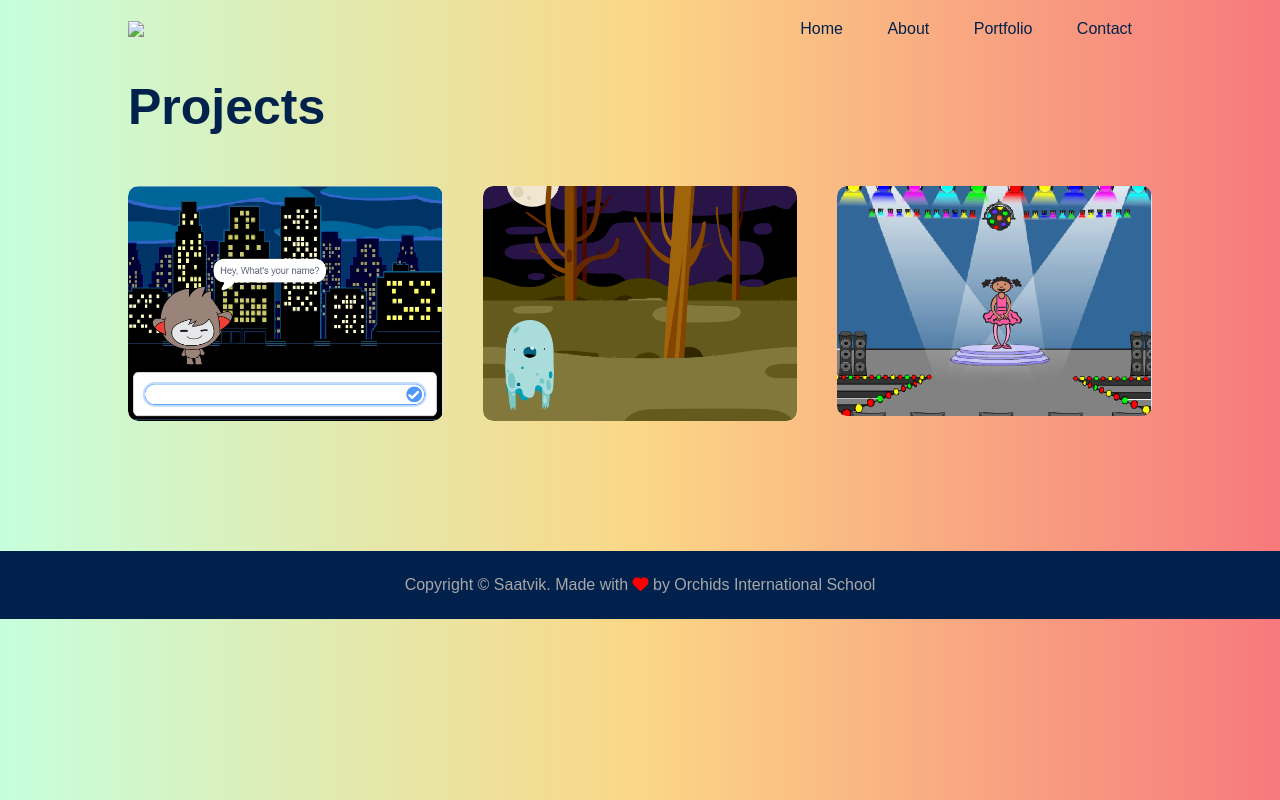
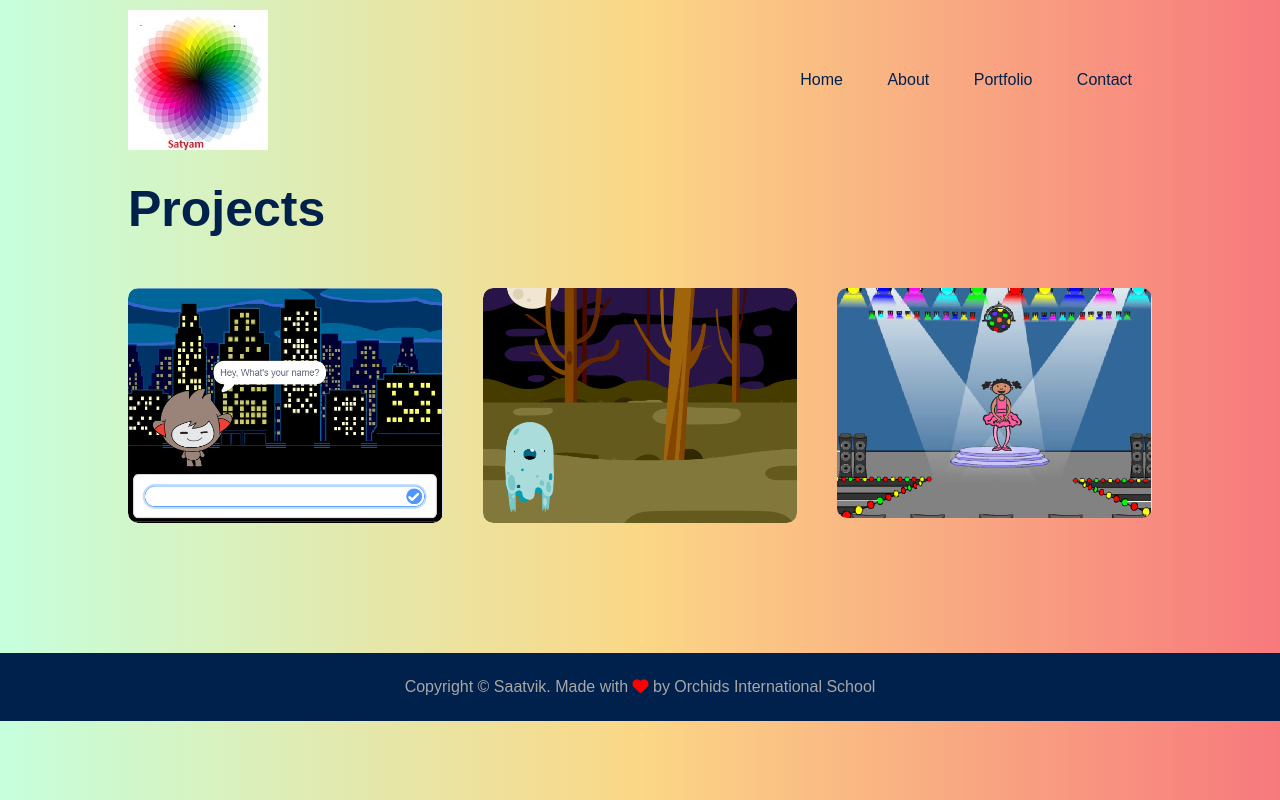
Before and after one commit to rmaitheli/My-First-Portfolio-Website, a plain HTML site: page portfolio.html in a window 1280 px wide. Drawn offline with Linux system fonts and the light colour scheme; a web font is replaced by a local one.

Commit message:
Update portfolio.html

```diff
--- a/portfolio.html
+++ b/portfolio.html
@@ -12,7 +12,7 @@
    <!-- Header Section -->
    <header>
     <nav>
-            <img src="logo.jpg" class="logo">
+            <img src="wheel-logo.jpg" class="logo">
             <ul id="sidemenu">
                 <li><a href="/index.html">Home</a></li>
                 <li><a href="/about.html">About</a></li>
@@ -31,7 +31,7 @@
             <div class="work-list">
 
                 <div class="work">
-                    <img src="project1.png">
+                    <img src = "project1.png">
                     <div class="layer">
                         <h3>Talking bot</h3>
                         <p>
```
